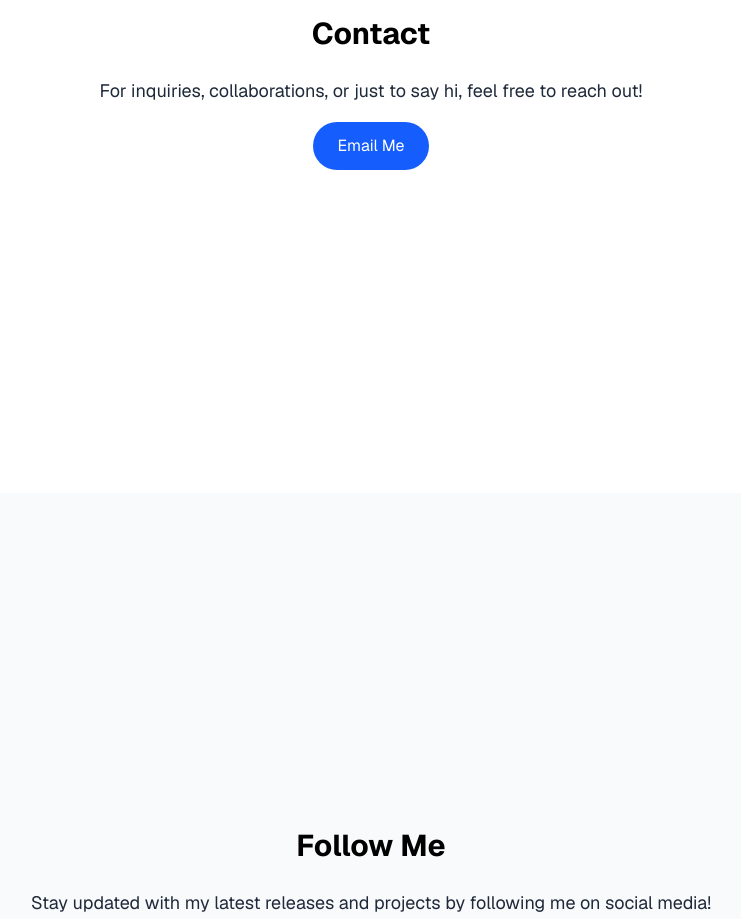
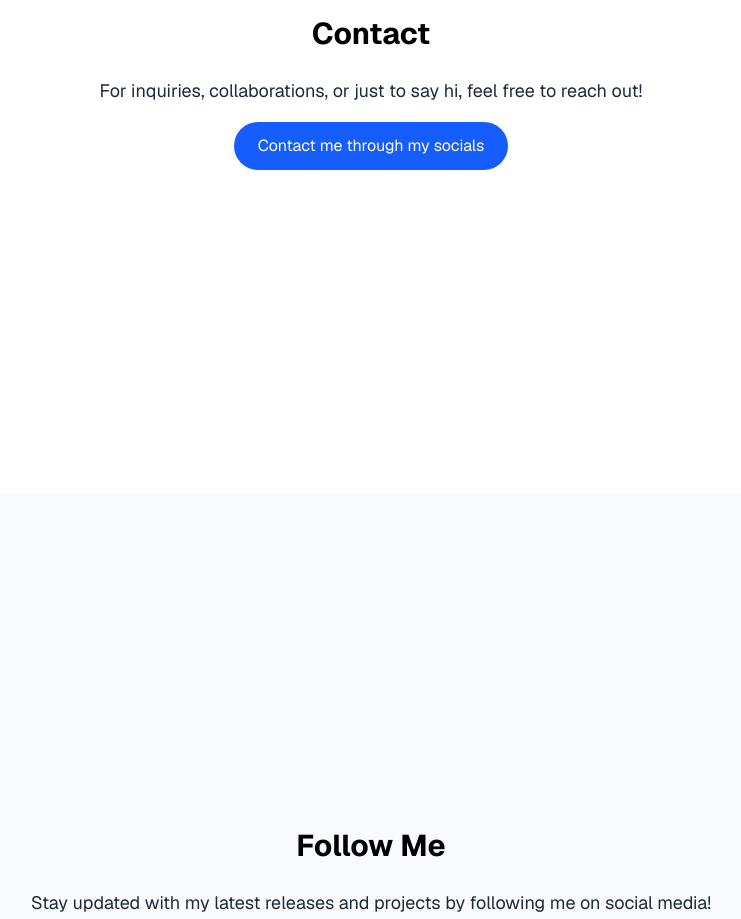
Before and after one commit to rahmatpn/mattprasty-webprofile, a Next.js app: page / in a window 1280 px wide. Shown: the part 4260-5179 px from the top of the page, without its empty margins (269-1010 px from the left). Built offline with nearby package versions, Linux system fonts and the light colour scheme.

Commit message:
fix email

```diff
--- a/app/page.tsx
+++ b/app/page.tsx
@@ -310,9 +310,9 @@ export default function Home() {
             For inquiries, collaborations, or just to say hi, feel free to reach out!
           </p>
           <a
-            href="mailto: mattprasty.music@gmail.com">
+            href="mailto:">
             <button className="bg-blue-600 text-white px-6 py-3 rounded-full hover:bg-blue-700 transition">
-              Email Me
+              Contact me through my socials
             </button>
           </a>
           </FadeInOnScroll>
```
